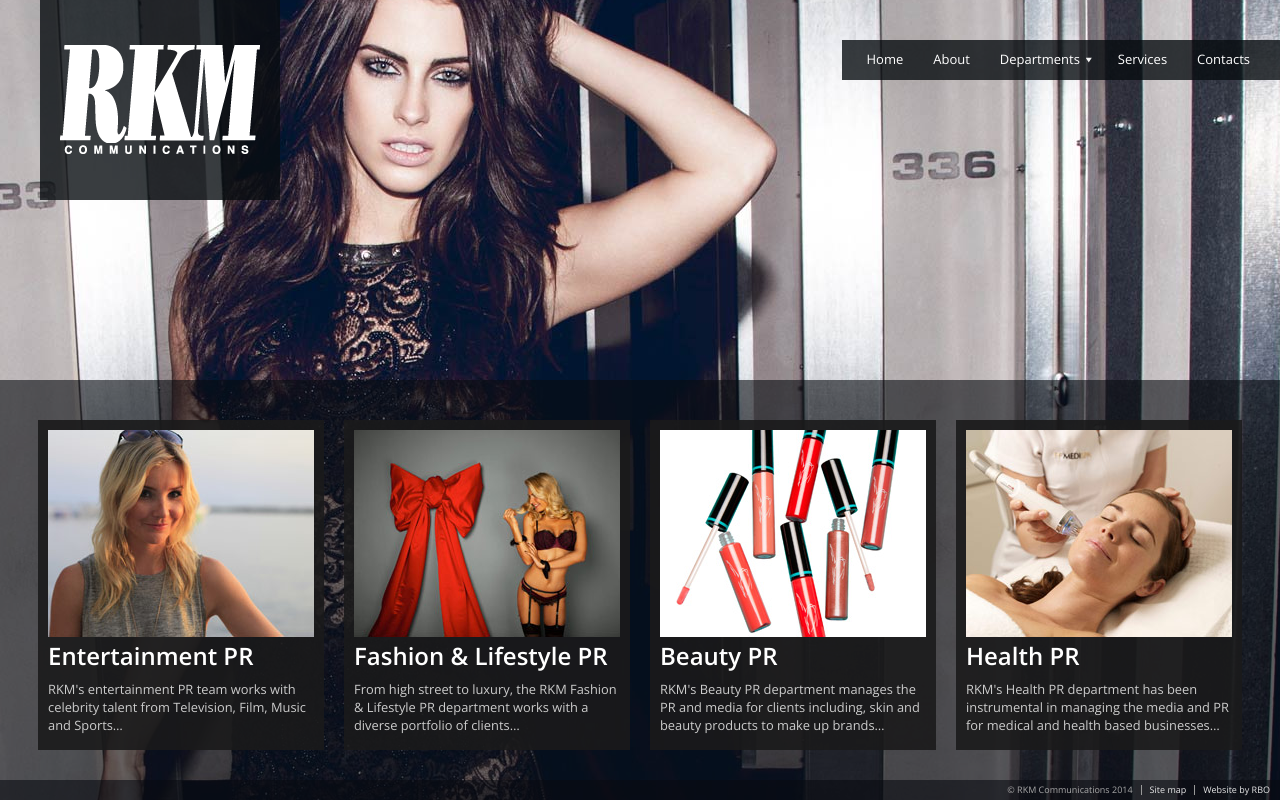
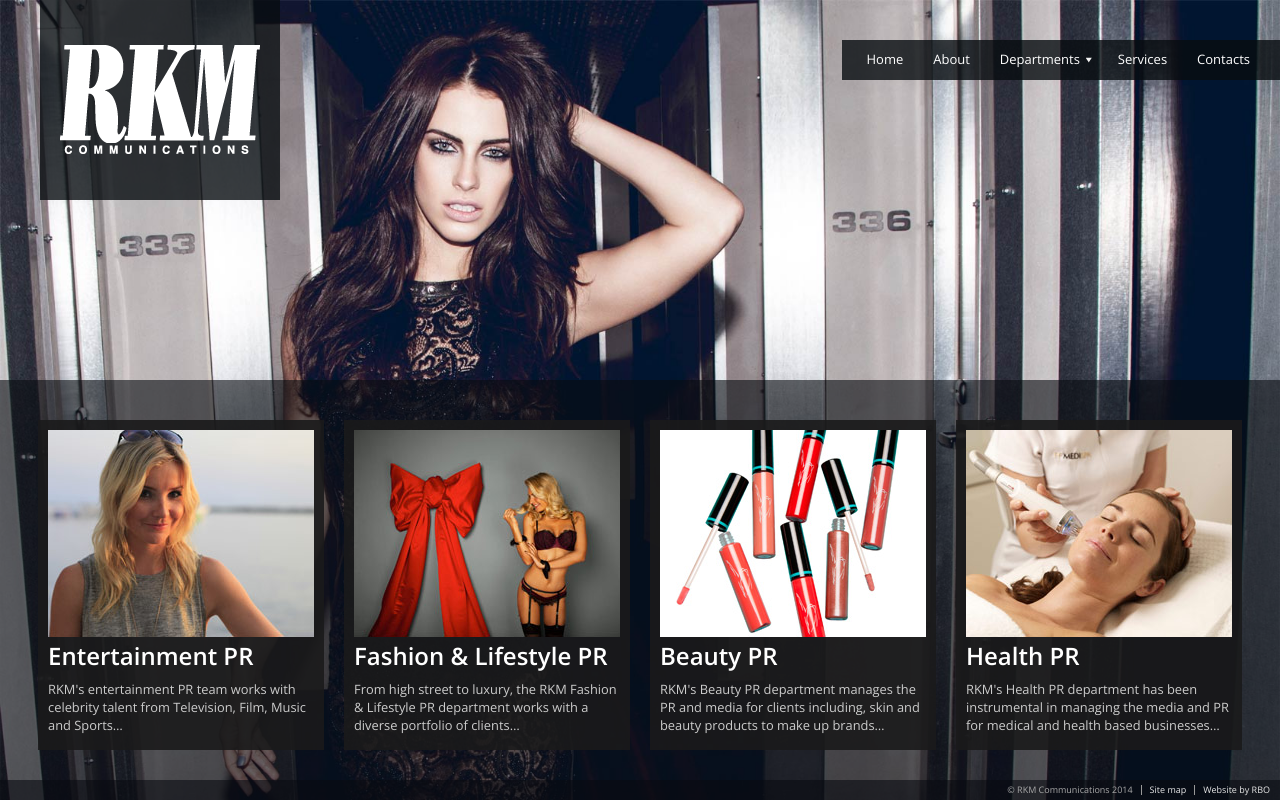
Before and after one commit to rodrigograf/rkm, a PHP site: page / in a window 1280 px wide. Run offline with PHP 8.4, Linux system fonts and the light colour scheme; some libraries are stand-ins or nearby versions.

Commit message:
Background cover on home page

```diff
--- a/css/style.css
+++ b/css/style.css
@@ -30,6 +30,10 @@
 
 body.home {
 	background:#151617 url(../images/bg.jpg) no-repeat center center fixed;
+    -webkit-background-size:cover;
+	-moz-background-size:cover;
+	-o-background-size:cover;
+	background-size:cover;
 }
 
 h1, h2, h3 {
```
